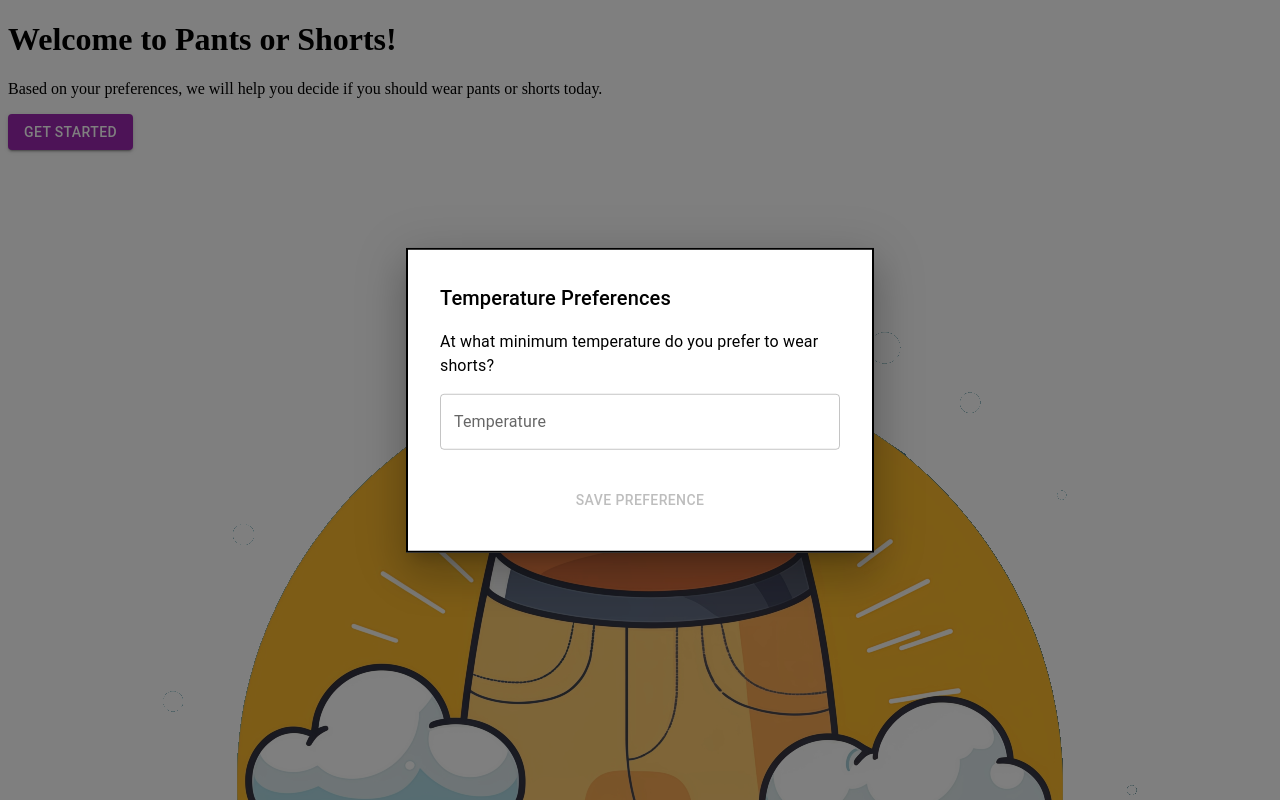
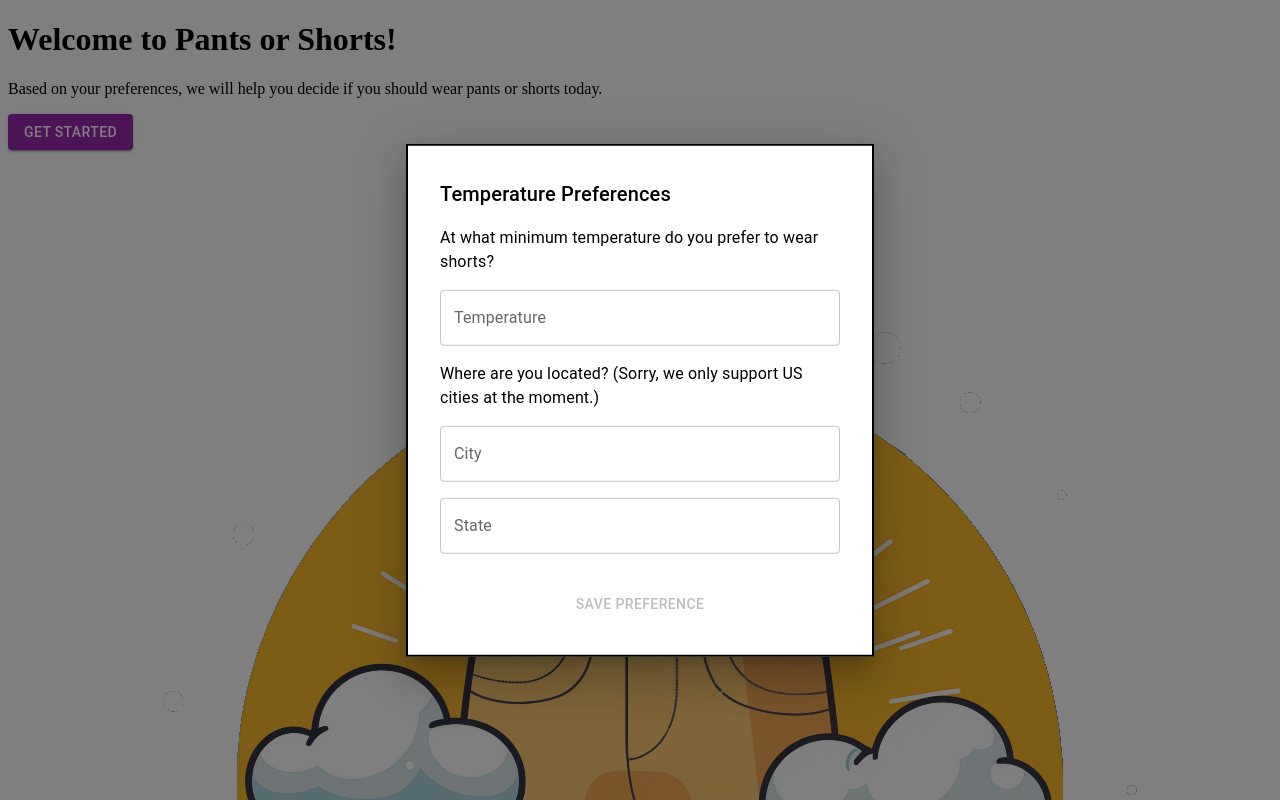
Before and after one commit to louieknolle/pants-or-shorts, a React (Vite) app: page / in a window 1280 px wide. Both pictures are taken after a click on the button "GET STARTED". Shown: the top 800 px of the page. Built offline with nearby package versions, Linux system fonts and the light colour scheme.

Commit message:
inputs for location and updates context

```diff
--- a/src/components/App.tsx
+++ b/src/components/App.tsx
@@ -1,16 +1,24 @@
-import React, { useState } from 'react'
-import { Button } from '@mui/material'
+import React, { useContext, useState } from 'react'
 import GetStartedModal from './GetStartedModal'
 import WelcomePage from './WelcomePage'
+import { TemperatureContext } from './TemperatureContext'
+import WeatherPage from './WeatherPage'
 
 function App() {
   const [open, setOpen] = useState(false)
+  const { preferredTemperature } = useContext(TemperatureContext)
 
   return (
     <div className="relative h-screen overflow-hidden bg-blue-400 py-3">
       <div className="relative mx-auto max-w-7xl px-4 sm:px-6 lg:px-8">
-        <WelcomePage setOpen={setOpen} />
-        <GetStartedModal open={open} handleClose={() => setOpen(false)} />
+        {!preferredTemperature ? (
+          <div>
+            <WelcomePage setOpen={setOpen} />
+            <GetStartedModal open={open} handleClose={() => setOpen(false)} />
+          </div>
+        ) : (
+          <WeatherPage />
+        )}
       </div>
     </div>
   )
--- a/src/components/GetStartedModal/index.tsx
+++ b/src/components/GetStartedModal/index.tsx
@@ -27,7 +27,8 @@ interface GetStartedModalProps {
 }
 
 const GetStartedModal = ({ handleClose, open }: GetStartedModalProps) => {
-  const { setPreferredTemperature } = useContext(TemperatureContext)
+  const { setPreferredTemperature, setCity, setState } =
+    useContext(TemperatureContext)
   const [isValidNumber, setIsValidNumber] = useState(false) // State to track input validity
 
   const handleInputChange = (e) => {
@@ -83,6 +84,20 @@ const GetStartedModal = ({ handleClose, open }: GetStartedModalProps) => {
               type="number"
               onChange={handleInputChange}
             />
+            <Typography id="transition-modal-description" sx={{ mb: 2 }}>
+              Where are you located? (Sorry, we only support US cities at the
+              moment.)
+            </Typography>
+            <TextField
+              id="city-input"
+              label="City"
+              onChange={(e) => setCity(e.target.value)}
+            />
+            <TextField
+              id="state-input"
+              label="State"
+              onChange={(e) => setState(e.target.value)}
+            />
           </Stack>
           <Button onClick={handleTemperatureSubmit} disabled={!isValidNumber}>
             Save Preference
--- a/src/components/TemperatureContext.tsx
+++ b/src/components/TemperatureContext.tsx
@@ -3,6 +3,10 @@ import React, { PropsWithChildren, createContext, useState } from 'react'
 interface TemperatureContextValue {
   preferredTemperature: number | null
   setPreferredTemperature: (newTemperature: number) => void
+  city: string | null
+  setCity: (newCity: string) => void
+  state: string | null
+  setState: (newState: string) => void
 }
 
 export const TemperatureContext = createContext<TemperatureContextValue>(
@@ -13,10 +17,19 @@ export const TemperatureProvider = ({ children }: PropsWithChildren) => {
   const [preferredTemperature, setPreferredTemperature] = useState<
     number | null
   >(null)
+  const [city, setCity] = useState<string | null>(null)
+  const [state, setState] = useState<string | null>(null)
 
   return (
     <TemperatureContext.Provider
-      value={{ preferredTemperature, setPreferredTemperature }}
+      value={{
+        preferredTemperature,
+        setPreferredTemperature,
+        city,
+        setCity,
+        state,
+        setState
+      }}
     >
       {children}
     </TemperatureContext.Provider>
--- /dev/null
+++ b/src/components/WeatherPage/index.tsx
@@ -0,0 +1,17 @@
+import { TemperatureContext } from 'components/TemperatureContext'
+import React, { useContext } from 'react'
+
+const WeatherPage = () => {
+  const { preferredTemperature, city, state } = useContext(TemperatureContext)
+  const currentTemperature = 30 // Replace with actual temperature
+  const decision =
+    currentTemperature > preferredTemperature ? 'shorts' : 'pants'
+  return (
+    <div className="flex h-screen flex-col items-center justify-center">
+      <h1 className="text-4xl font-bold">{`It is currently ${currentTemperature}°F in ${city}, ${state}`}</h1>
+      <p className="text-xl">{`Based on your preferences, we recommend you wear ${decision} today.`}</p>
+    </div>
+  )
+}
+
+export default WeatherPage
```
